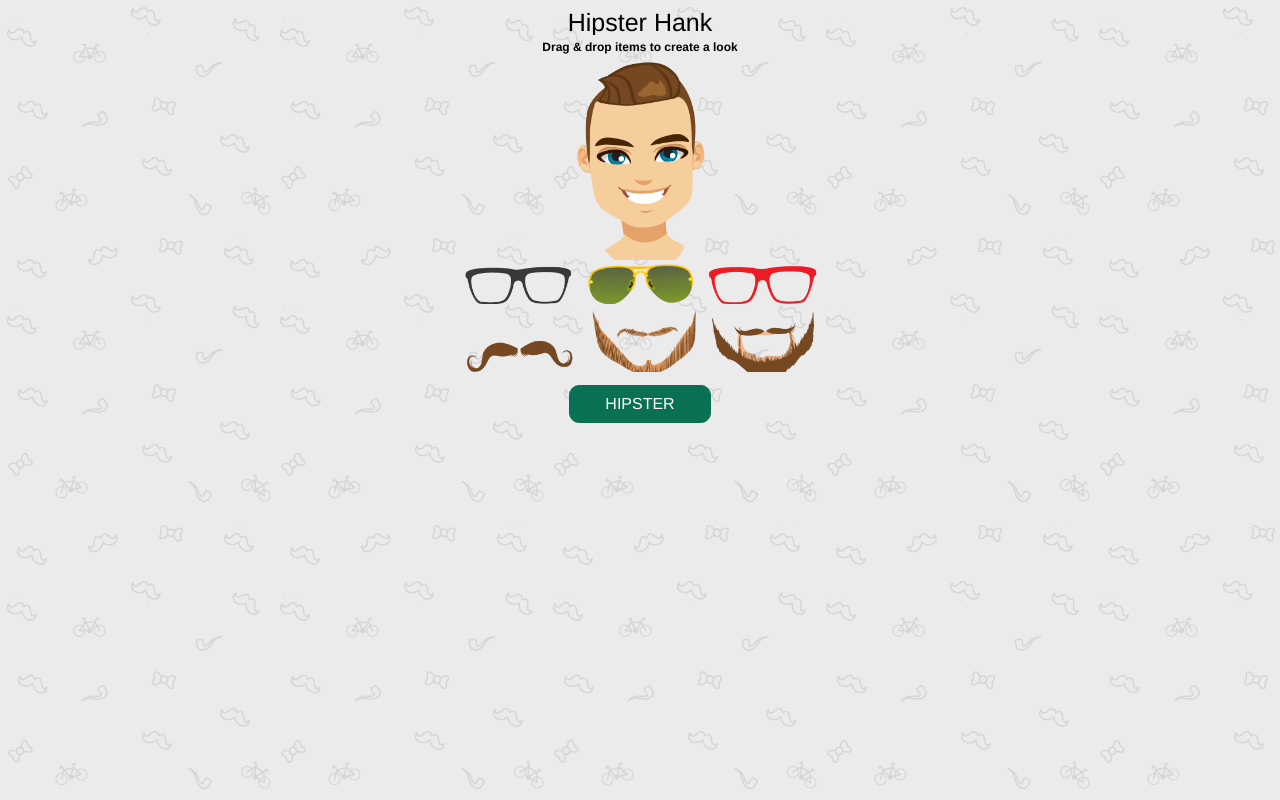
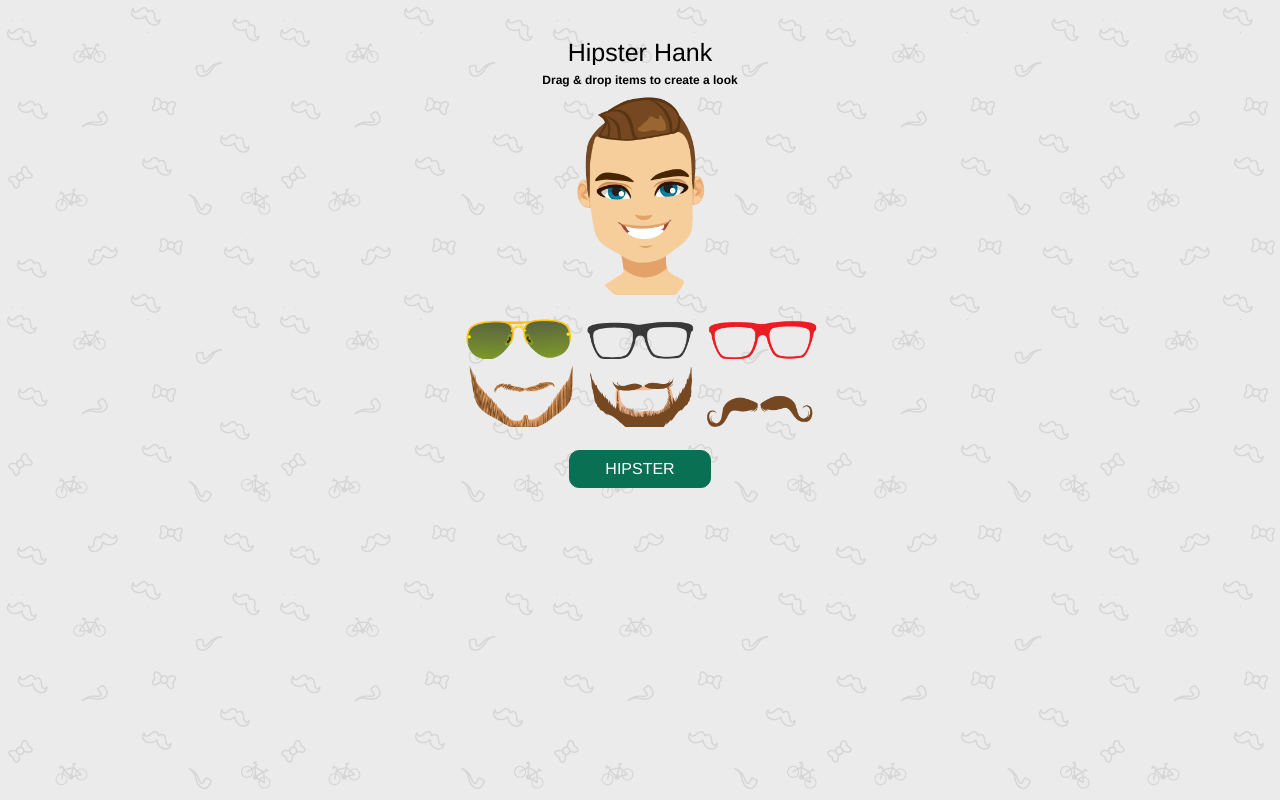
Before and after one commit to amitafr/Hipster_Hank, a plain HTML site: page index.html in a window 1280 px wide. Both pictures are taken after a click on the link "START NOW". Drawn offline with Linux system fonts and the light colour scheme.

Commit message:
Icon changes

```diff
--- a/config.xml
+++ b/config.xml
@@ -87,6 +87,8 @@
     <icon src="res/icon/windows-phone/icon-48.png"  gap:platform="winphone" />
     <icon src="res/icon/windows-phone/icon-173.png" gap:platform="winphone"   gap:role="background" /> -->
 
+    <gap:splash src="images/screen_hank.png"/>
+
     <!-- Define app splash screen for each platform.
     <gap:splash src="res/screen/android/screen-ldpi-portrait.png"       gap:platform="android" gap:qualifier="port-ldpi" />
     <gap:splash src="res/screen/android/screen-mdpi-portrait.png"       gap:platform="android" gap:qualifier="port-mdpi" />
--- a/css/styles.css
+++ b/css/styles.css
@@ -51,6 +51,7 @@ h1 {
     font-size:25px;
     margin:10px;
     overflow:hidden;
+    margin-top: 40px;
 }
 p{
     margin-top: 1em;
@@ -61,7 +62,7 @@ p{
 .internal{
     margin-top: 0px;
     font-size: 12px;
-    line-height: 5px;
+    line-height: 10px;
 }
 
 .wrapper {
@@ -101,7 +102,8 @@ p{
     width: 100%;
     max-width: 400px;
     margin: 0 auto;
-    padding-bottom: 10px;
+    padding-top: 20px;
+    padding-bottom: 20px;
 }
 #glasses1{
     background-image: url("../images/glasses1.png");
--- a/index.html
+++ b/index.html
@@ -35,12 +35,12 @@
             <p class="internal">Drag & drop items to create a look</p>
                 <div id="hank" class="ui-droppable"></div>
                 <div id="container" class="ui-droppable">
+                    <div id="glasses2" class="ui-draggable ui-draggable-handle"></div>
                     <div id="glasses1" class="ui-draggable ui-draggable-handle"></div>
-                    <div id="glasses2" class="ui-draggable ui-draggable-handle"></div>
                     <div id="glasses3" class="ui-draggable ui-draggable-handle"></div>
-                    <div id="stash1" class="ui-draggable ui-draggable-handle"></div>
                     <div id="stash2" class="ui-draggable ui-draggable-handle"></div>
                     <div id="stash3" class="ui-draggable ui-draggable-handle"></div>
+                    <div id="stash1" class="ui-draggable ui-draggable-handle"></div>
                 </div>
             <div class="btn done" onclick="play()">HIPSTER</div>
             <audio id="audio" src="audio/hipster_talk.mp3"></audio>
```
Also changed, not shown: images/screen_hank.png (added).
